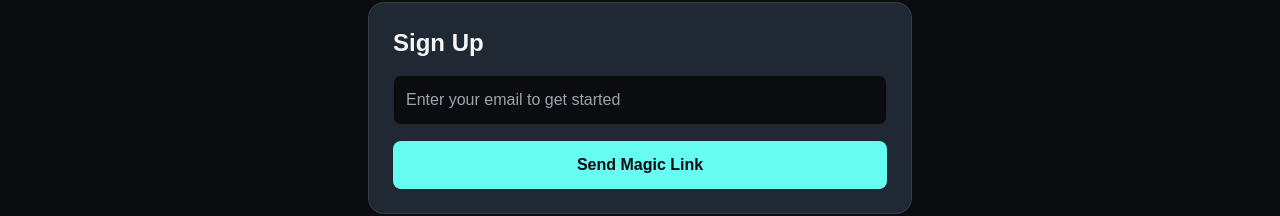
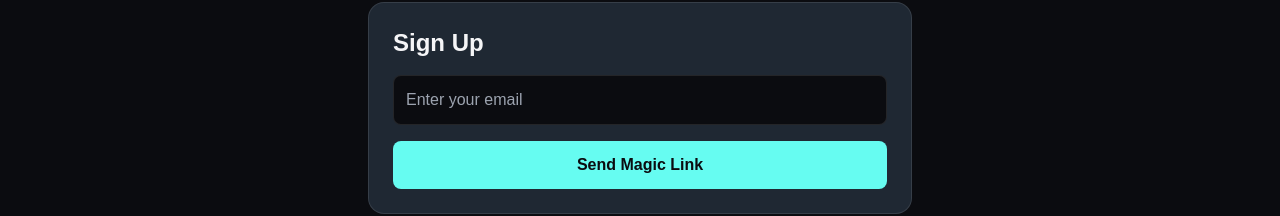
Before and after one commit to steveengreen436-art/helping-hand-strio, a Next.js app: page /signup in a window 1280 px wide. Shown: the part 147-363 px from the top of the page. Built offline with nearby package versions, Linux system fonts and the light colour scheme; no server answers.

Commit message:
Update page.tsx

```diff
--- a/app/signup/page.tsx
+++ b/app/signup/page.tsx
@@ -1,4 +1,6 @@
 "use client";
+
+export const dynamic = 'force-dynamic';
 
 import { useState, useEffect } from "react";
 import { supabase } from "@/lib/supabase";
@@ -15,6 +17,7 @@ export default function SignUpPage() {
 
   const handleSignUp = async (e: React.FormEvent) => {
     e.preventDefault();
+    if (!email) return;
     setLoading(true);
 
     const { error } = await supabase.auth.signInWithOtp({
@@ -44,7 +47,7 @@ export default function SignUpPage() {
           <h1 className="text-2xl font-bold text-platinum">Sign Up</h1>
           <input
             type="email"
-            placeholder="Enter your email to get started"
+            placeholder="Enter your email"
             required
             className="w-full p-3 rounded-lg bg-obsidian text-platinum border border-white/10"
             onChange={(e) => setEmail(e.target.value)}
```
